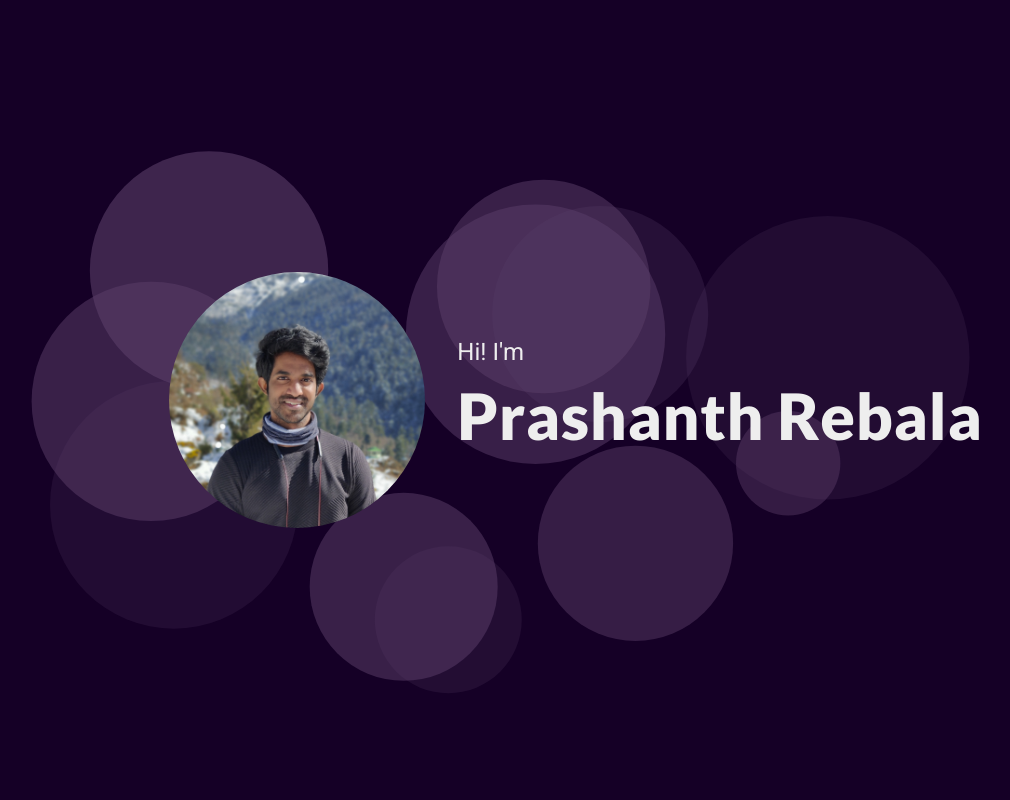
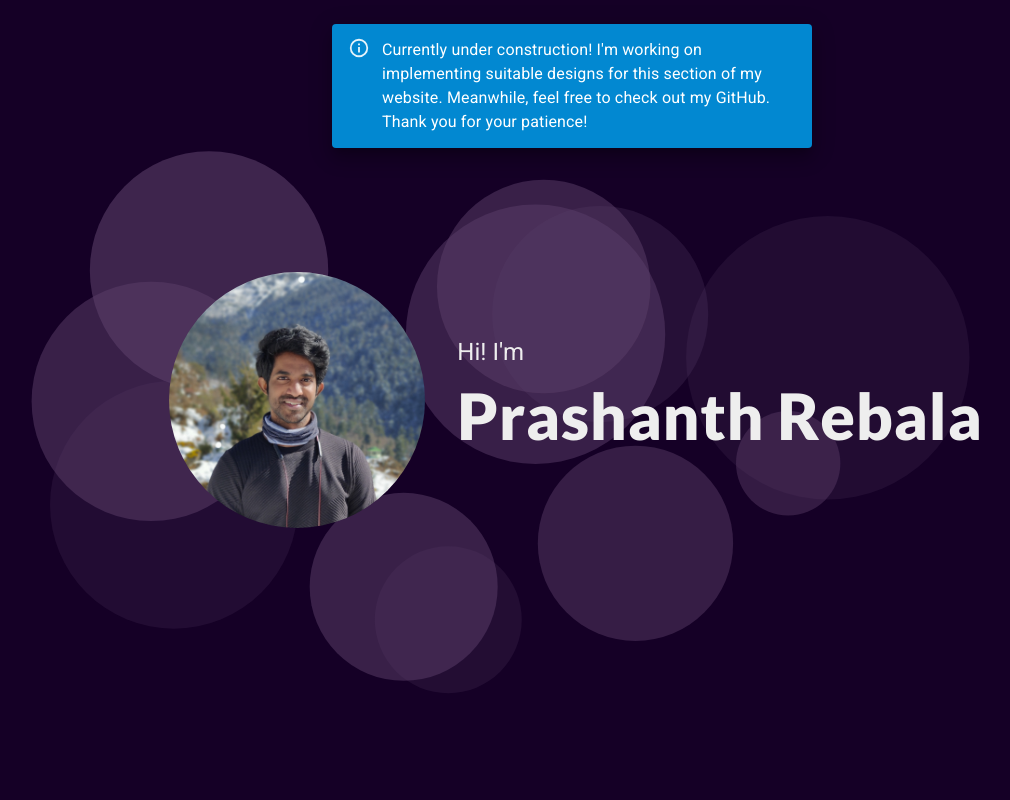
Before and after one commit to prashanthrebala/portfolio, a React (Create React App) app: page / in a window 1280 px wide. Shown: the top 800 px of the page, without its empty margins (68-1078 px from the left). Built offline with nearby package versions, Linux system fonts and the light colour scheme; a web font is replaced by a local one.

Commit message:
under construction alert

```diff
--- a/src/Components/Projects.tsx
+++ b/src/Components/Projects.tsx
@@ -1,12 +1,37 @@
-import { Grid, Typography } from "@mui/material";
+import { Grid, Typography, Alert, Snackbar } from "@mui/material";
 import { ProjectItem } from "./ProjectItem";
 import { GitHub } from "./Projects/GitHub";
+import { useInView } from "react-intersection-observer";
+import { useTheme } from "@mui/material/styles";
+import useMediaQuery from "@mui/material/useMediaQuery";
 
 export const Projects = () => {
 	const projectItemPadding = 2;
+	const { ref, inView } = useInView({
+		threshold: 0,
+	});
+	const theme = useTheme();
+	const mediumScreen = useMediaQuery(theme.breakpoints.up("md"));
 
 	return (
 		<>
+			<Snackbar
+				open={inView}
+				anchorOrigin={{ vertical: "top", horizontal: "center" }}
+			>
+				<Alert
+					variant="filled"
+					severity="info"
+					sx={{ boxShadow: 12, width: { xs: "80%", md: "70%" } }}
+				>
+					<Typography variant="body1">
+						Currently under construction! I'm working on implementing suitable
+						designs for this section of my website. Meanwhile, feel free to
+						check out my GitHub. Thank you for your patience!
+					</Typography>
+				</Alert>
+			</Snackbar>
+
 			<Grid
 				minHeight={"100vh"}
 				container
@@ -47,9 +72,11 @@ export const Projects = () => {
 						<Grid item md={8} xs={12} padding={projectItemPadding}>
 							<ProjectItem backgroundColor={"#2980b9"} />
 						</Grid>
+						{mediumScreen && (
 							<Grid item md={4} xs={12} padding={projectItemPadding}>
 								<ProjectItem backgroundColor={"#e67e22"} />
 							</Grid>
+						)}
 					</Grid>
 					<Grid container item direction={"column"} md={8} xs={12}>
 						<Grid item md={4} xs={12} padding={projectItemPadding}>
@@ -57,9 +84,11 @@ export const Projects = () => {
 						</Grid>
 
 						<Grid container item md={8} xs={12}>
+							{mediumScreen && (
 								<Grid item md={6} xs={12} padding={projectItemPadding}>
 									<ProjectItem backgroundColor={"#2ecc71"} />
 								</Grid>
+							)}
 							<Grid
 								container
 								item
@@ -67,7 +96,13 @@ export const Projects = () => {
 								md={6}
 								xs={12}
 							>
-								<Grid item md={6} xs={12} padding={projectItemPadding}>
+								<Grid
+									ref={ref}
+									item
+									md={6}
+									xs={12}
+									padding={projectItemPadding}
+								>
 									<ProjectItem backgroundColor={"#9b59b6"} />
 								</Grid>
 								<Grid item md={6} xs={12} padding={projectItemPadding}>
```
Lines whose indentation alone changed are shown as unchanged.
